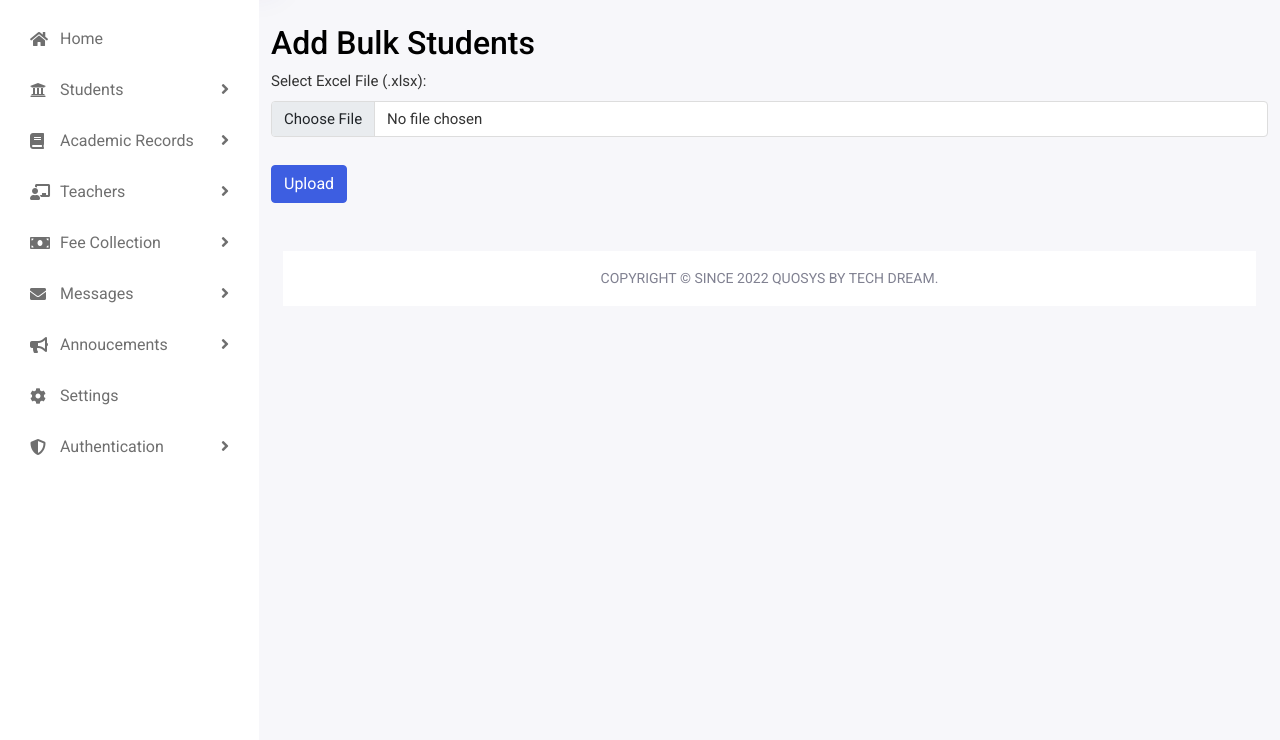
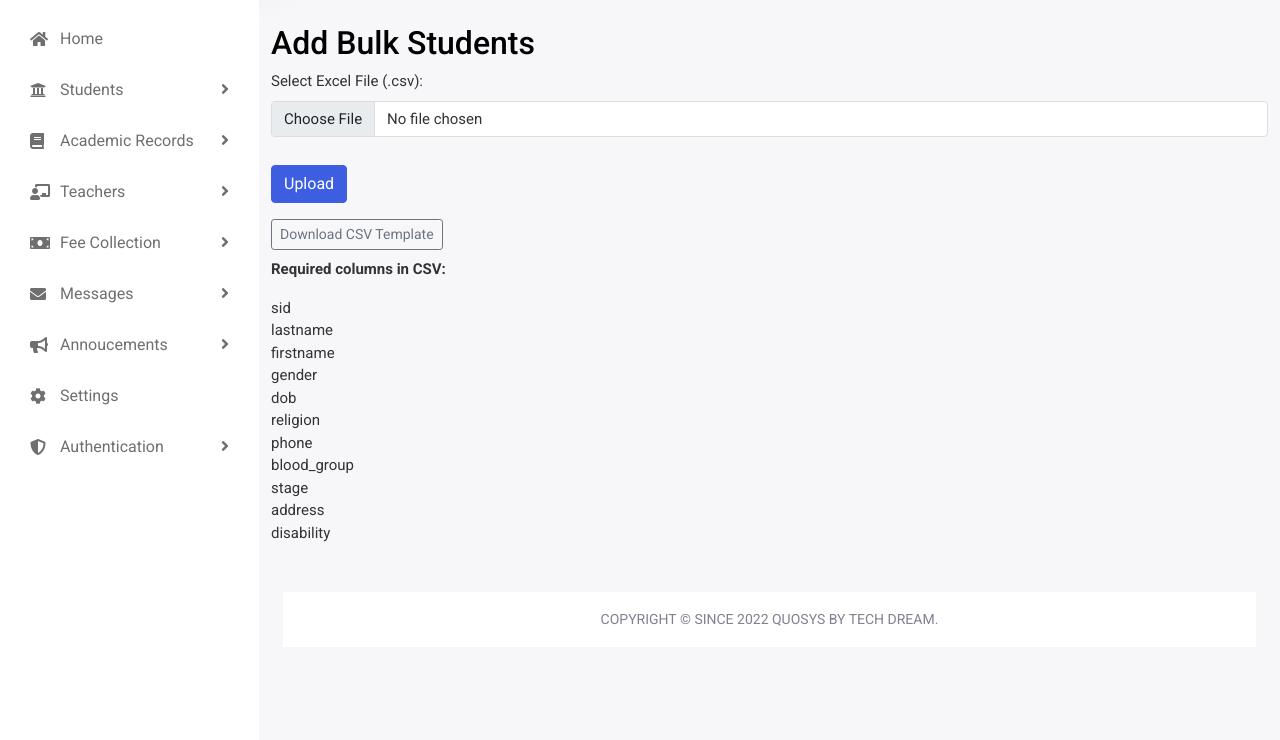
Before and after one commit to TechDreamAfrica/liz, a Django app: page /lms/students/add-bulk-students/ in a window 1280 px wide. Shown: the part 60-800 px from the top of the page. Run offline with Django 5.2, Linux system fonts and the light colour scheme; the first user in the database is signed in; some libraries are stand-ins or nearby versions.

Commit message:
added download btn for the templates

```diff
--- a/lms/templates/lms/add-bulk-students.html
+++ b/lms/templates/lms/add-bulk-students.html
@@ -7,10 +7,10 @@
   <form method="post" enctype="multipart/form-data">
     {% csrf_token %}
     <div class="form-group">
-      <label for="excel_file">Select Excel File (.xlsx):</label>
+      <label for="excel_file">Select Excel File (.csv):</label>
       <input
         type="file"
-        name="excel_file"
+        name="csv_file"
         id="excel_file"
         class="form-control"
         required
@@ -18,5 +18,27 @@
     </div>
     <button type="submit" class="btn btn-primary mt-2">Upload</button>
   </form>
+  <div class="mt-3">
+    <a
+      href="/static/lms/bulk_students_template.csv"
+      download
+      class="btn btn-outline-secondary btn-sm"
+      >Download CSV Template</a
+    >
+    <p class="mt-2"><strong>Required columns in CSV:</strong></p>
+    <ul>
+      <li>sid</li>
+      <li>lastname</li>
+      <li>firstname</li>
+      <li>gender</li>
+      <li>dob</li>
+      <li>religion</li>
+      <li>phone</li>
+      <li>blood_group</li>
+      <li>stage</li>
+      <li>address</li>
+      <li>disability</li>
+    </ul>
+  </div>
 </div>
 {% endblock %}
--- a/lms/views.py
+++ b/lms/views.py
@@ -1237,37 +1237,39 @@
     pagename = "Add Bulk Students"
     stage = Stages.objects.all()
     message = None
-    if request.method == "POST" and request.FILES.get('excel_file'):
-        excel_file = request.FILES['excel_file']
+    if request.method == "POST" and request.FILES.get('csv_file'):
+        csv_file = request.FILES['csv_file']
         fs = FileSystemStorage()
-        filename = fs.save(excel_file.name, excel_file)
+        filename = fs.save(csv_file.name, csv_file)
         file_path = fs.path(filename)
+        import csv
         try:
-            df = pd.read_excel(file_path)
-            for _, row in df.iterrows():
-                username = str(row.get('sid', '')).strip()
-                lastname = str(row.get('lastname', '')).strip().upper()
-                firstname = str(row.get('firstname', '')).strip().upper()
-                gender = str(row.get('gender', '')).strip().upper()
-                dob = str(row.get('dob', '')).strip()
-                religion = str(row.get('religion', '')).strip().upper()
-                phone = str(row.get('phone', ''))
-                blood_group = str(row.get('blood_group', '')).strip().upper()
-                stage_val = str(row.get('stage', '')).strip().upper()
-                address = str(row.get('address', '')).strip().upper()
-                disability = str(row.get('disability', '')).strip().upper()
-                password = username
-                if not User.objects.filter(username=username).exists():
-                    user = User.objects.create_user(username=username, password=password, first_name=firstname, last_name=lastname)
-                    user.save()
-                    Students.objects.create(
-                        firstname=firstname, lastname=lastname,
-                        user=user, password=password,
-                        id_user=user.id,
-                        gender=gender, dob=dob,
-                        religion=religion, phone=phone,
-                        blood_group=blood_group, stage=stage_val,
-                        address=address, disability=disability)
+            with open(file_path, newline='', encoding='utf-8') as f:
+                reader = csv.DictReader(f)
+                for row in reader:
+                    username = str(row.get('sid', '')).strip()
+                    lastname = str(row.get('lastname', '')).strip().upper()
+                    firstname = str(row.get('firstname', '')).strip().upper()
+                    gender = str(row.get('gender', '')).strip().upper()
+                    dob = str(row.get('dob', '')).strip()
+                    religion = str(row.get('religion', '')).strip().upper()
+                    phone = str(row.get('phone', ''))
+                    blood_group = str(row.get('blood_group', '')).strip().upper()
+                    stage_val = str(row.get('stage', '')).strip().upper()
+                    address = str(row.get('address', '')).strip().upper()
+                    disability = str(row.get('disability', '')).strip().upper()
+                    password = username
+                    if not User.objects.filter(username=username).exists():
+                        user = User.objects.create_user(username=username, password=password, first_name=firstname, last_name=lastname)
+                        user.save()
+                        Students.objects.create(
+                            firstname=firstname, lastname=lastname,
+                            user=user, password=password,
+                            id_user=user.id,
+                            gender=gender, dob=dob,
+                            religion=religion, phone=phone,
+                            blood_group=blood_group, stage=stage_val,
+                            address=address, disability=disability)
             message = 'Bulk students added successfully.'
         except Exception as e:
             message = f'Error processing file: {e}'
```
Also changed, not shown: lms/templates/lms/add-bulk-results.html (+7 -1 lines).
